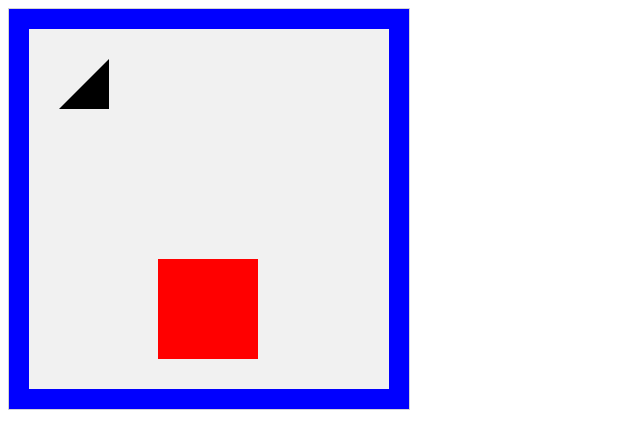
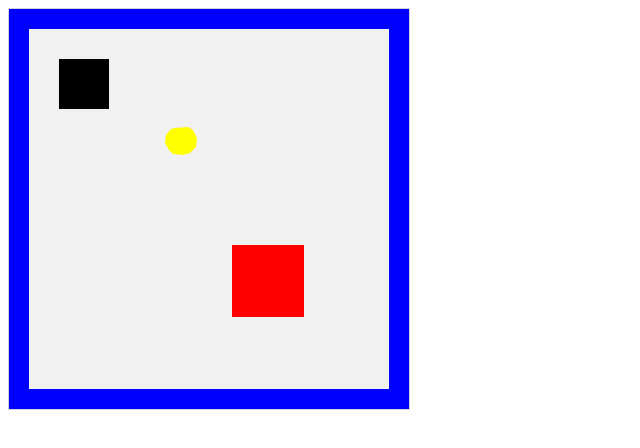
Before and after one commit to evan-Slater/self-projects, an Electron app: page my code/myGame.html in a window 800 px wide. Shown: the whole page, without its empty margins (0-640 px from the left). Drawn offline with Linux system fonts and the light colour scheme.

Commit message:
added a coin into the game

```diff
--- a/my code/main.js
+++ b/my code/main.js
@@ -3,7 +3,7 @@ const url = require('url');
 const path = require('path');
 const { app, BrowserWindow, ipcMain } = electron;
 // inports from electron
-let winfiles = [["gameRefrence","a refrense window for games"],["canvesBaseTest","testing for new canvase things"],["myGame","this is the game"],["objectCreation","creating object point arrays"]];
+let winfiles = [["gameRefrence","a refrense window for games"],["canvesBaseTest","testing for new canvase things"],["myGame","this is the game"],["objectCreation","creating object point arrays"],["myMathTesting","this is me useing code to test math"]];
 let win;
 let selector;
 function windowOpender(window,holder){
--- a/my code/myGame.html
+++ b/my code/myGame.html
@@ -17,18 +17,19 @@
     function startGame(){
        //console.log(parseInt(0.9));
         gameboard.start();
-        playerCharacter = new player('#000000',[[100,100],[100,50],[50,100]]);
-        wall = new objects('#FF0000',[[150,150],[150,250],[250,250],[250,150]]);
+        playerCharacter = new player('#000000',[[100,100],[100,50],[50,50],[50,100]]);
+        movingObst = new objects('#FF0000',[[92,92],[92,164],[164,164],[164,92]]);
         borders = new objects('#0000FF',[[0,0],[400,0],[400,400],[0,400],[0,0],[20,0],[20,380],[380,380],[380,20],[20,20]]);
+        coin = new objects("#ffff00",[[179,118],[184,121],[188,129],[187,138],[181,144],[174,146],[164,145],[160,141],[156,134],[157,126],[162,120],[166,119]]);
         // array of all the obstical you can run into
-        let obsticals = [wall,borders];
+        let obsticals = [movingObst,borders];
         borders.update();
         playerCharacter.update();
-        wall.update();
+        movingObst.update();
         setInterval(() => {
             //counter ++;
             gameboard.clear();
-            wall.patterns();
+            movingObst.patterns();
             if(getDirection() == -1){
                 playerCharacter.speed = 0;
             }else{
@@ -44,12 +45,151 @@
                     playerCharacter.moveAll(getDirection(),-1*playerCharacter.speed);
             }
             });
+            if(playerCharacter.colishion(coin)){
+                coin.moveAll(Math.PI*2*Math.random(),Math.random()*100);
+            }
             playerCharacter.update();
 
         }, (1000/60));
     }
 //-------------------------------------------------------------------------------------------------------------------------
-    //keypresses
+
+    //canvase board
+    var gameboard = {
+        //creates the canvase
+        canvas : document.createElement('canvas'),
+        //sets the propertys of the canvase
+        start : function(){
+            this.canvas.height = 400;
+            this.canvas.width = 400;
+            this.context = this.canvas.getContext('2d');
+            document.body.insertBefore(this.canvas, document.body.childNodes[0]);
+
+        },
+        //clear the canvase
+        clear : function () {
+            this.context.clearRect(0,0,this.canvas.width,this.canvas.height);
+        }
+    }
+
+//----------------------------------------------------------------------------------------------------------------
+    //objects in the game
+    function objects(color,points) {
+        this.points = points;
+        this.color = color;
+        this.pointCount = points.length;
+        this.patternInterval = 0;
+        //update the screen
+        this.update = function(){
+            ctx = gameboard.context;
+            ctx.fillStyle = this.color;
+            //console.log(this.points);
+            polygon(ctx,this.points);
+        }
+        //collishion for a specific objects
+        this.colishion = function (objects) {
+            ctx = gameboard.context;
+            objects.update();
+            var target = false;
+            for(let i = 0; i<this.points.length;i++){
+                if(ctx.isPointInPath(this.points[i][0],this.points[i][1])){
+                    target = true;
+                }
+            }
+           // console.log(target);
+            return target;
+        }
+        //move all the points in together
+        //give it the angle your want to move at in radians, then the distance from your current point
+        this.moveAll = function(direction,distance){
+            for (let i = 0; i < this.points.length; i++) {
+                this.points[i][0] += (Math.cos(direction))*distance;
+                this.points[i][1] += (Math.sin(direction))*distance;
+            }
+        }
+        //move only one of the points index starts at 0
+        //point you want to move, direction, distance
+        this.movePoint = function(point,direction,distance) {
+            if(point< this.pointCount){
+            this.points[point][0] += (Math.cos(direction))*distance;
+            this.points[point][1] += (Math.sin(direction))*distance;
+            }
+        }
+
+        this.patterns = function(){
+            this.patternInterval ++;
+            if(this.patternInterval<144){
+                this.moveAll(0,1);
+            }else if(this.patternInterval<288){
+                this.moveAll(Math.PI/2,1);
+            }else if(this.patternInterval<432){
+                this.moveAll(Math.PI,1);
+            }else if(this.patternInterval<576){
+                this.moveAll(Math.PI*3/2,1);
+            }else{
+                this.patternInterval = 0;
+            }
+        }
+
+    }
+//----------------------------------------------------------------------------------------------------------------
+    //the player class
+    function player(color,points) {
+        this.points = points;
+        this.color = color;
+        this.pointCount = points.length;
+        this.speed = 0;
+        //update the screen
+        this.update = function(){
+            ctx = gameboard.context;
+            ctx.fillStyle = this.color;
+            //console.log(this.points);
+            polygon(ctx,this.points);
+        }
+        //collishion for a specific objects
+        this.colishion = function (objects) {
+            ctx = gameboard.context;
+            objects.update();
+            var target = false;
+            for(let i = 0; i<this.points.length;i++){
+                if(ctx.isPointInPath(this.points[i][0],this.points[i][1])){
+                    target = true;
+                }
+            }
+            return target;
+        }
+        //move all the points in together
+        //give it the angle your want to move at in radians, then the distance from your current point
+        this.moveAll = function(direction,distance){
+            for (let i = 0; i < this.points.length; i++) {
+                this.points[i][0] += (Math.cos(direction))*distance;
+                this.points[i][1] += (Math.sin(direction))*distance;
+            }
+        }
+        //move only one of the points index starts at 0
+        //point you want to move, direction, distance
+        this.movePoint = function(point,direction,distance) {
+            if(point< this.pointCount){
+            this.points[point][0] += (Math.cos(direction))*distance;
+            this.points[point][1] += (Math.sin(direction))*distance;
+            }
+        }
+         //this will set up key presses
+    }
+
+//----------------------------------------------------------------------------------------------------------------
+    /*
+        param: context, array of x,y cawordenents [[x,y],[x,y]]
+    */
+    function polygon(ctx,points){
+        ctx.beginPath();
+        ctx.moveTo(points[0][0],points[0][1]);
+        for(let i = 1; i<points.length; i++){
+            ctx.lineTo(points[i][0],points[i][1]);
+        }
+        ctx.fill();
+    }
+ //keypresses
     // this is ment to drtect what keys are pressed and move acordingly
     //                 d      s      a    w
     var pressedKeys = [false,false,false,false];
@@ -118,143 +258,6 @@
         }
     }
 //----------------------------------------------------------------------------------------------------------------
-    //canvase board
-    var gameboard = {
-        //creates the canvase
-        canvas : document.createElement('canvas'),
-        //sets the propertys of the canvase
-        start : function(){
-            this.canvas.height = 400;
-            this.canvas.width = 400;
-            this.context = this.canvas.getContext('2d');
-            document.body.insertBefore(this.canvas, document.body.childNodes[0]);
-
-        },
-        //clear the canvase
-        clear : function () {
-            this.context.clearRect(0,0,this.canvas.width,this.canvas.height);
-        }
-    }
-
-//----------------------------------------------------------------------------------------------------------------
-    //objects in the game
-    function objects(color,points) {
-        this.points = points;
-        this.color = color;
-        this.pointCount = points.length;
-        this.patternInterval = 0;
-        //update the screen
-        this.update = function(){
-            ctx = gameboard.context;
-            ctx.fillStyle = this.color;
-            //console.log(this.points);
-            polygon(ctx,this.points);
-        }
-        //collishion for a specific objects
-        this.colishion = function (objects) {
-            ctx = gameboard.context;
-            objects.update();
-            var target = false;
-            for(let i = 0; i<this.points.length;i++){
-                if(ctx.isPointInPath(this.points[i][0],this.points[i][1])){
-                    target = true;
-                }
-            }
-           // console.log(target);
-            return target;
-        }
-        //move all the points in together
-        //give it the angle your want to move at in radians, then the distance from your current point
-        this.moveAll = function(direction,distance){
-            for (let i = 0; i < this.points.length; i++) {
-                this.points[i][0] += (Math.cos(direction))*distance;
-                this.points[i][1] += (Math.sin(direction))*distance;
-            }
-        }
-        //move only one of the points index starts at 0
-        //point you want to move, direction, distance
-        this.movePoint = function(point,direction,distance) {
-            if(point< this.pointCount){
-            this.points[point][0] += (Math.cos(direction))*distance;
-            this.points[point][1] += (Math.sin(direction))*distance;
-            }
-        }
-
-        this.patterns = function(){
-            this.patternInterval ++;
-            if(this.patternInterval<100){
-                this.moveAll(0,1);
-            }else if(this.patternInterval<200){
-                this.moveAll(Math.PI/2,1);
-            }else if(this.patternInterval<300){
-                this.moveAll(Math.PI,1);
-            }else if(this.patternInterval<400){
-                this.moveAll(Math.PI*3/2,1);
-            }else if(this.patternInterval<500){
-            }else{
-                this.patternInterval = 0;
-            }
-        }
-
-    }
-//----------------------------------------------------------------------------------------------------------------
-    //the player class
-    function player(color,points) {
-        this.points = points;
-        this.color = color;
-        this.pointCount = points.length;
-        this.speed = 0;
-        //update the screen
-        this.update = function(){
-            ctx = gameboard.context;
-            ctx.fillStyle = this.color;
-            //console.log(this.points);
-            polygon(ctx,this.points);
-        }
-        //collishion for a specific objects
-        this.colishion = function (objects) {
-            ctx = gameboard.context;
-            objects.update();
-            var target = false;
-            for(let i = 0; i<this.points.length;i++){
-                if(ctx.isPointInPath(this.points[i][0],this.points[i][1])){
-                    target = true;
-                }
-            }
-            return target;
-        }
-        //move all the points in together
-        //give it the angle your want to move at in radians, then the distance from your current point
-        this.moveAll = function(direction,distance){
-            for (let i = 0; i < this.points.length; i++) {
-                this.points[i][0] += (Math.cos(direction))*distance;
-                this.points[i][1] += (Math.sin(direction))*distance;
-            }
-        }
-        //move only one of the points index starts at 0
-        //point you want to move, direction, distance
-        this.movePoint = function(point,direction,distance) {
-            if(point< this.pointCount){
-            this.points[point][0] += (Math.cos(direction))*distance;
-            this.points[point][1] += (Math.sin(direction))*distance;
-            }
-        }
-         //this will set up key presses
-    }
-
-//----------------------------------------------------------------------------------------------------------------
-    /*
-        param: context, array of x,y cawordenents [[x,y],[x,y]]
-    */
-    function polygon(ctx,points){
-        ctx.beginPath();
-        ctx.moveTo(points[0][0],points[0][1]);
-        for(let i = 1; i<points.length; i++){
-            ctx.lineTo(points[i][0],points[i][1]);
-        }
-        ctx.fill();
-    }
-
 </script>
 </body>
 </html>
```
Also changed, not shown: my code/myMathTesting.html (added, +28 -0 lines).
